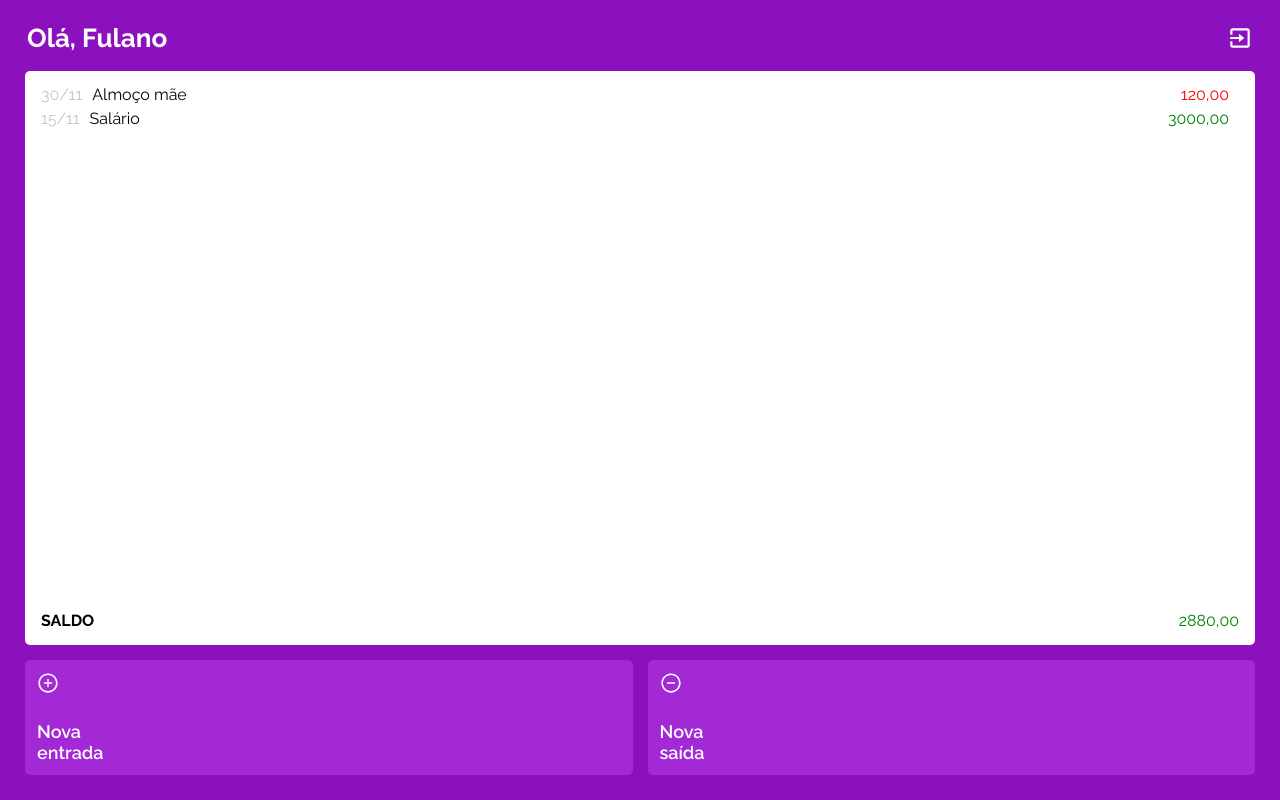
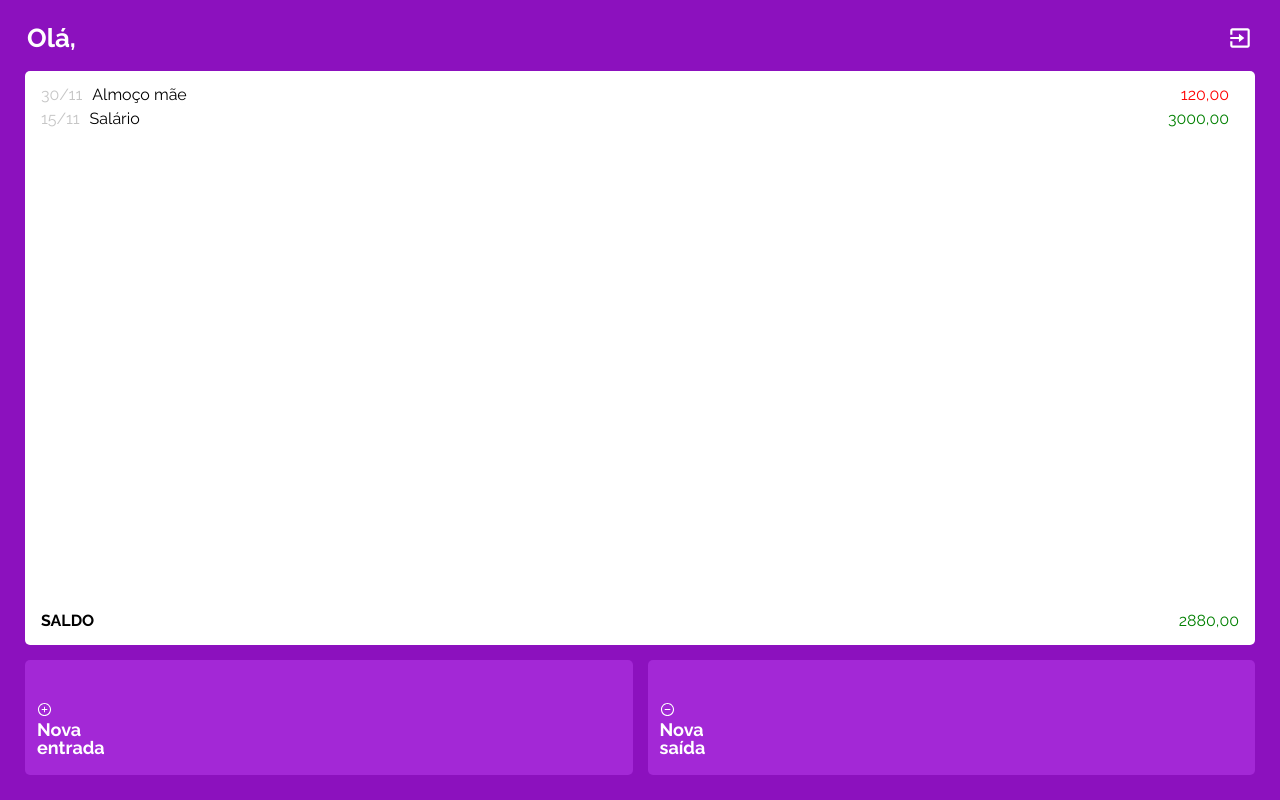
Before and after one commit to WillyanAlmeida/projeto14-mywallet-front, a React (Vite) app: page /home in a window 1280 px wide. Built offline with nearby package versions, Linux system fonts and the light colour scheme; a web font is replaced by a local one.

Commit message:
post transaction

```diff
--- a/src/App.jsx
+++ b/src/App.jsx
@@ -1,9 +1,12 @@
-import { BrowserRouter, Routes, Route } from "react-router-dom"
+import { BrowserRouter, Routes, Route, useLocation } from "react-router-dom"
 import styled from "styled-components"
 import HomePage from "./pages/HomePage"
 import SignInPage from "./pages/SignInPage"
 import SignUpPage from "./pages/SignUpPage"
 import TransactionsPage from "./pages/TransactionPage"
+import { UserContext } from "./Context"
+import React, { useState } from "react";
+import axios from "axios"
 
 const usePathname = () => {
   const location = useLocation();
@@ -12,15 +15,24 @@ const usePathname = () => {
 
 
 export default function App() {
+
+  const [user, setUser] = useState()
+  const [transaction, setTransaction] = useState()
+  if(user){
+  axios.defaults.headers.common['Authorization'] = user?.token;
+}
+
   return (
     <PagesContainer>
       <BrowserRouter>
+        <UserContext.Provider value={{ user, setUser, transaction, setTransaction }}>
           <Routes>
             <Route path="/" element={<SignInPage />} />
             <Route path="/cadastro" element={<SignUpPage />} />
             <Route path="/home" element={<HomePage />} />
             <Route path="/nova-transacao/:tipo" element={<TransactionsPage />} />
           </Routes>
+        </UserContext.Provider>
       </BrowserRouter>
     </PagesContainer>
   )
--- /dev/null
+++ b/src/Context.jsx
@@ -0,0 +1,4 @@
+import { createContext} from "react";
+
+
+export const UserContext = createContext()
--- a/src/pages/HomePage.jsx
+++ b/src/pages/HomePage.jsx
@@ -1,12 +1,36 @@
 import styled from "styled-components"
 import { BiExit } from "react-icons/bi"
+import { UserContext } from "../Context";
+import { useState, useEffect, useContext } from "react";
+import { Link, useNavigate } from "react-router-dom";
 import { AiOutlineMinusCircle, AiOutlinePlusCircle } from "react-icons/ai"
 
 export default function HomePage() {
+
+  const { user, setUser, transaction, setTransaction } = useContext(UserContext);
+
+  const navigate = useNavigate()
+  //   useEffect(() => {
+  //     const requisicao = axios.get(`${import.meta.env.VITE_API_URL}/home`);
+
+  //     requisicao.then(resposta => {
+  //         setMovies(resposta.data);
+  //         });
+  // }, []);
+
+  function entrada() {
+    setTransaction("entrada")
+  }
+
+  function saida() {
+    setTransaction("saída")
+  }
+
+
   return (
     <HomeContainer>
       <Header>
-        <h1>Olá, Fulano</h1>
+        <h1>Olá, {user?.name}</h1>
         <BiExit />
       </Header>
 
@@ -37,14 +61,24 @@ export default function HomePage() {
 
 
       <ButtonsContainer>
-        <button>
-          <AiOutlinePlusCircle />
-          <p>Nova <br /> entrada</p>
+
+        <button onClick={() => { setTransaction("entrada") }}>
+          <Link to={`/nova-transacao/${transaction}`}>
+            <AiOutlinePlusCircle />
+            <p>Nova <br /> entrada</p>
+          </Link>
         </button>
-        <button>
-          <AiOutlineMinusCircle />
-          <p>Nova <br />saída</p>
+
+
+        <button onClick={() => { setTransaction("saída") }}>
+
+          <Link to={`/nova-transacao/${transaction}`}>
+            <AiOutlineMinusCircle />
+            <p>Nova <br />saída</p>
+          </Link>
+
         </button>
+
       </ButtonsContainer>
 
     </HomeContainer>
--- a/src/pages/SignInPage.jsx
+++ b/src/pages/SignInPage.jsx
@@ -1,8 +1,9 @@
 import styled from "styled-components"
 import { Link, useNavigate } from "react-router-dom"
-import { useState, useEffect } from "react";
+import { useState, useEffect, useContext } from "react";
 import MyWalletLogo from "../components/MyWalletLogo"
 import axios from "axios";
+import { UserContext } from "../Context";
 
 
 
@@ -12,6 +13,7 @@ export default function SignInPage() {
   let [email, setEmail] = useState('');
   let [password, setPassword] = useState('')
   let [btstats, setBtstats] = useState(false)
+  const {setUser} = useContext(UserContext);
 
   const navigate = useNavigate()
 
@@ -19,17 +21,17 @@ export default function SignInPage() {
 
     e.preventDefault();
     setBtstats(true);
-    console.log(email)
-    console.log(password)
-    console.log(import.meta.env.VITE_API_URL)
+
     const cadastro = axios.post(`${import.meta.env.VITE_API_URL}/sign-in`, {
       email,
       password,
     })
-    cadastro.then(() => {
+    cadastro.then((x) => {
+
+      setUser(x.data.user)
+      setBtstats(false)
       navigate("/home")
-      setBtstats(false)
-      console.log(cadastro)
+
     })
 
     cadastro.catch(erro => {
--- a/src/pages/TransactionPage.jsx
+++ b/src/pages/TransactionPage.jsx
@@ -1,13 +1,44 @@
 import styled from "styled-components"
+import { UserContext } from "../Context";
+import { useState, useEffect, useContext } from "react";
+import { Link, useNavigate } from "react-router-dom";
 
 export default function TransactionsPage() {
+  let [value, setValue] = useState('');
+  let [description, setDescription] = useState('')
+  const { user, setUser, transaction, setTransaction } = useContext(UserContext);
+
+function newTransaction(e){
+  e.preventDefault();
+  setBtstats(true);
+  const cadastro = axios.post(`${import.meta.env.VITE_API_URL}/nova-transacao/${transaction}`, {
+    value,
+    description,
+    id: user._id
+  })
+  cadastro.then((x) => {
+
+
+    setBtstats(false)
+    navigate("/home")
+
+  })
+
+  cadastro.catch(erro => {
+    alert(erro);
+    setBtstats(false)
+    console.log(cadastro)
+  });
+
+}
+
   return (
     <TransactionsContainer>
-      <h1>Nova TRANSAÇÃO</h1>
-      <form>
-        <input placeholder="Valor" type="text"/>
-        <input placeholder="Descrição" type="text" />
-        <button>Salvar TRANSAÇÃO</button>
+      <h1>Nova {transaction}</h1>
+      <form onSubmit={newTransaction} >
+        <input placeholder="Valor" type="text" required decimalsLimit={2} decimalSeparator="." groupSeparator="," prefix="R$" allowNegativeValue={false} onChange={e => setValue(e.target.value)}/>
+        <input placeholder="Descrição" type="text" required onChange={e => setDescription(e.target.value)}/>
+        <button type="submit">Salvar {transaction}</button>
       </form>
     </TransactionsContainer>
   )
```
Lines whose indentation alone changed are shown as unchanged.
